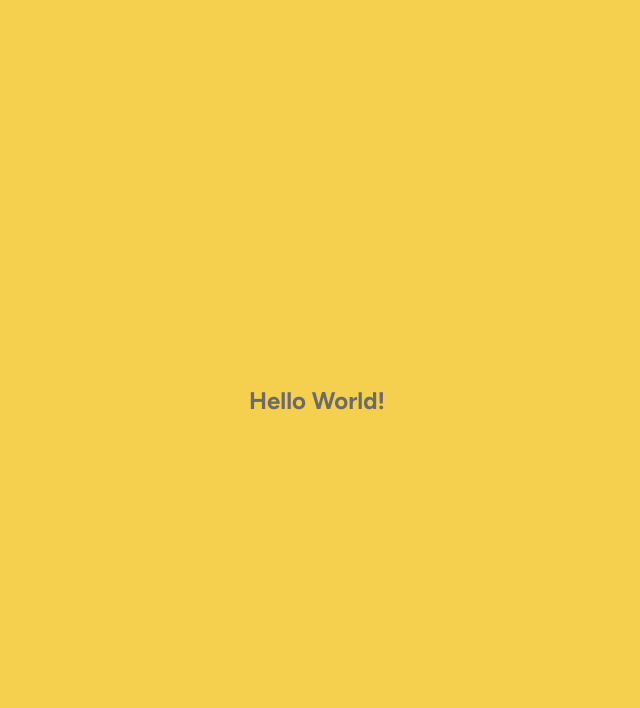
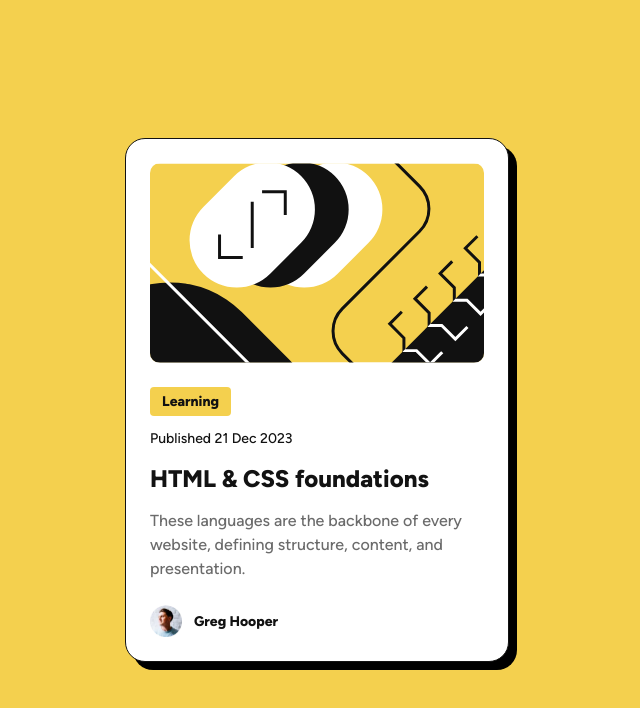
Before and after one commit to assiduousdev/blog-preview-component, a plain HTML site: page index.html in a window 1280 px wide. Shown: the whole page, without its empty margins (323-963 px from the left). Drawn offline with Linux system fonts and the light colour scheme.

Commit message:
Build blog preview component

```diff
--- a/index.css
+++ b/index.css
@@ -57,6 +57,11 @@ body {
   box-sizing: border-box;
 }
 
+ul,
+ol {
+  list-style-type: none;
+}
+
 img {
   display: block;
   max-width: 100%;
@@ -79,3 +84,95 @@ img {
 }
 
 /* === end of utilities === */
+
+.blog-preview {
+  --outer-border-radius: 2rem;
+  --inner-border-radius: calc(var(--outer-border-radius) / 2);
+
+  display: flex;
+  flex-direction: column;
+  gap: var(--spacing-400);
+  width: 38.4rem;
+  padding: var(--spacing-400);
+
+  border-radius: var(--outer-border-radius);
+  background-color: hsl(var(--clr-white));
+  border: 1px solid hsl(var(--clr-gray-200));
+  box-shadow: 0.8rem 0.8rem 0px 0px #000;
+
+  outline-offset: 0.2rem;
+
+  & .blog-preview__header {
+    display: flex;
+    flex-direction: column;
+  }
+
+  & .blog-preview__thumbnail {
+    min-height: 20rem;
+    border-radius: var(--inner-border-radius);
+  }
+
+  & .blog-preview__content {
+    display: flex;
+    flex-direction: column;
+    gap: var(--spacing-300);
+  }
+
+  /* this should handle cases where they are at least two categories */
+  & .blog-preview__categories {
+    display: flex;
+    align-items: center;
+    flex-wrap: wrap;
+    gap: var(--spacing-100);
+  }
+
+  & .blog-preview__category {
+    padding: var(--spacing-100) var(--spacing-300);
+
+    color: hsl(var(--clr-gray-200));
+    background-color: hsl(var(--clr-accent-100));
+    font-size: var(--fs-300);
+    font-weight: var(--fw-extra-bold);
+    line-height: var(--lh-100);
+    border-radius: 0.4rem;
+  }
+
+  & .blog-preview__date-published {
+    color: hsl(var(--clr-gray-200));
+    font-size: var(--fs-300);
+    font-weight: var(--fw-medium);
+    line-height: var(--lh-100);
+  }
+
+  & .blog-preview__link:link,
+  & .blog-preview__link:visited {
+    display: inline-block;
+    color: hsl(var(--clr-gray-200));
+    font-size: var(--fs-500);
+    font-weight: var(--fw-extra-bold);
+    line-height: var(--lh-100);
+    text-decoration: none;
+  }
+
+  & .blog-preview__short-description {
+    line-height: var(--lh-100);
+  }
+
+  & .blog-preview__footer {
+    display: flex;
+    align-items: center;
+    gap: var(--spacing-300);
+  }
+
+  & .blog-preview__author-img {
+    width: 3.2rem;
+    aspect-ratio: 1;
+  }
+
+  & .blog-preview__author {
+    color: hsl(var(--clr-gray-200));
+    font-size: var(--fs-300);
+    font-weight: var(--fw-extra-bold);
+    line-height: var(--lh-100);
+  }
+}
--- a/index.html
+++ b/index.html
@@ -25,7 +25,54 @@
     </header>
 
     <main>
-      <h2>Hello World!</h2>
+      <article
+        class="blog-preview"
+        aria-labelledby="html-css-foundations-heading"
+        tabindex="0"
+      >
+        <img
+          class="blog-preview__thumbnail"
+          src="./assets/images/illustration-article.svg"
+          alt="A graphic showing the blog's preview thumbnail"
+        />
+
+        <section class="blog-preview__content">
+          <ul class="blog-preview__categories" aria-label="Blog categories">
+            <li class="blog-preview__category">Learning</li>
+            <!--
+            <li class="blog-preview__category">Tech</li>
+            <li class="blog-preview__category">Web Development</li>
+            <li class="blog-preview__category">Beginner</li>
+            -->
+          </ul>
+
+          <p class="blog-preview__date-published">
+            Published <time datetime="2023-12-21">21 Dec 2023</time>
+          </p>
+
+          <h2 id="html-css-foundations-heading">
+            <a class="blog-preview__link" href="#">HTML & CSS foundations</a>
+          </h2>
+
+          <p class="blog-preview__short-description">
+            These languages are the backbone of every website, defining
+            structure, content, and presentation.
+          </p>
+        </section>
+
+        <footer class="blog-preview__footer">
+          <div>
+            <img
+              class="blog-preview__author-img"
+              src="./assets/images/image-avatar.webp"
+              alt="Greg Hooper"
+            />
+          </div>
+          <p class="blog-preview__author" aria-label="Posted by Greg Hooper">
+            Greg Hooper
+          </p>
+        </footer>
+      </article>
     </main>
   </body>
 </html>
```
